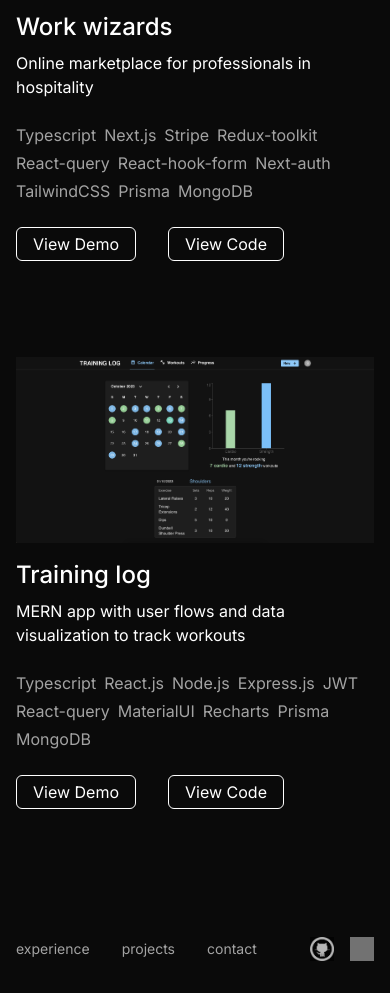
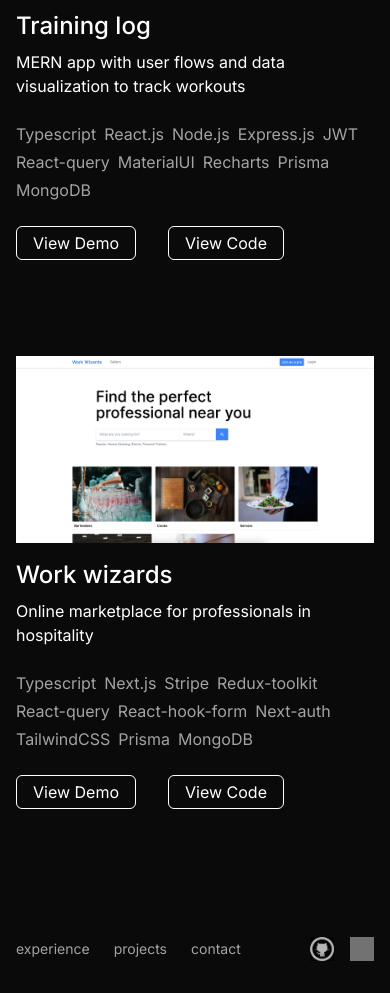
Before and after one commit to thanosoncode/portfolio, a Next.js app: page /projects in a window 390 px wide. Shown: the part 1720-2713 px from the top of the page. Built offline with nearby package versions, Linux system fonts and the light colour scheme; grey boxes are pictures that could not be loaded.

Commit message:
update resume

```diff
--- a/app/(routes)/projects/page.tsx
+++ b/app/(routes)/projects/page.tsx
@@ -28,7 +28,7 @@ const ProjectsPage = () => {
           title="Personal projects"
           subtitle="Side projects I am building to learn and explore my ideas"
         />
-        <ProjectsContainer left={workWizards} right={trainingLog} />
+        <ProjectsContainer left={trainingLog} right={workWizards} />
       </Container>
     </MotionPageWrapper>
   );
--- a/app/components/footer/Footer.tsx
+++ b/app/components/footer/Footer.tsx
@@ -8,7 +8,7 @@ import { LINKS } from "@/app/utils/constants";
 const Footer = () => {
   return (
     <Container classes="flex items-center justify-between py-8">
-      <div className="flex gap-8">
+      <div className="flex gap-6 sm:gap-8">
         {LINKS.map((link) => (
           <Link
             key={link.name}
--- a/app/utils/data.ts
+++ b/app/utils/data.ts
@@ -122,7 +122,7 @@ export const experiences = [
     duration: "Aug 2023 - Present",
     bullets: [
       {
-        start: "Developing an full stack e-commerce with",
+        start: "Developing a full stack e-commerce with",
         highlight: "custom CMS and payment integration",
         end: "using Next.js, Typescript, Stripe, Redux-toolkit, React-query, Prisma, TailwindCSS",
       },
```
Also changed, not shown: 1 other file (tests, documents, lock files or other folders).
